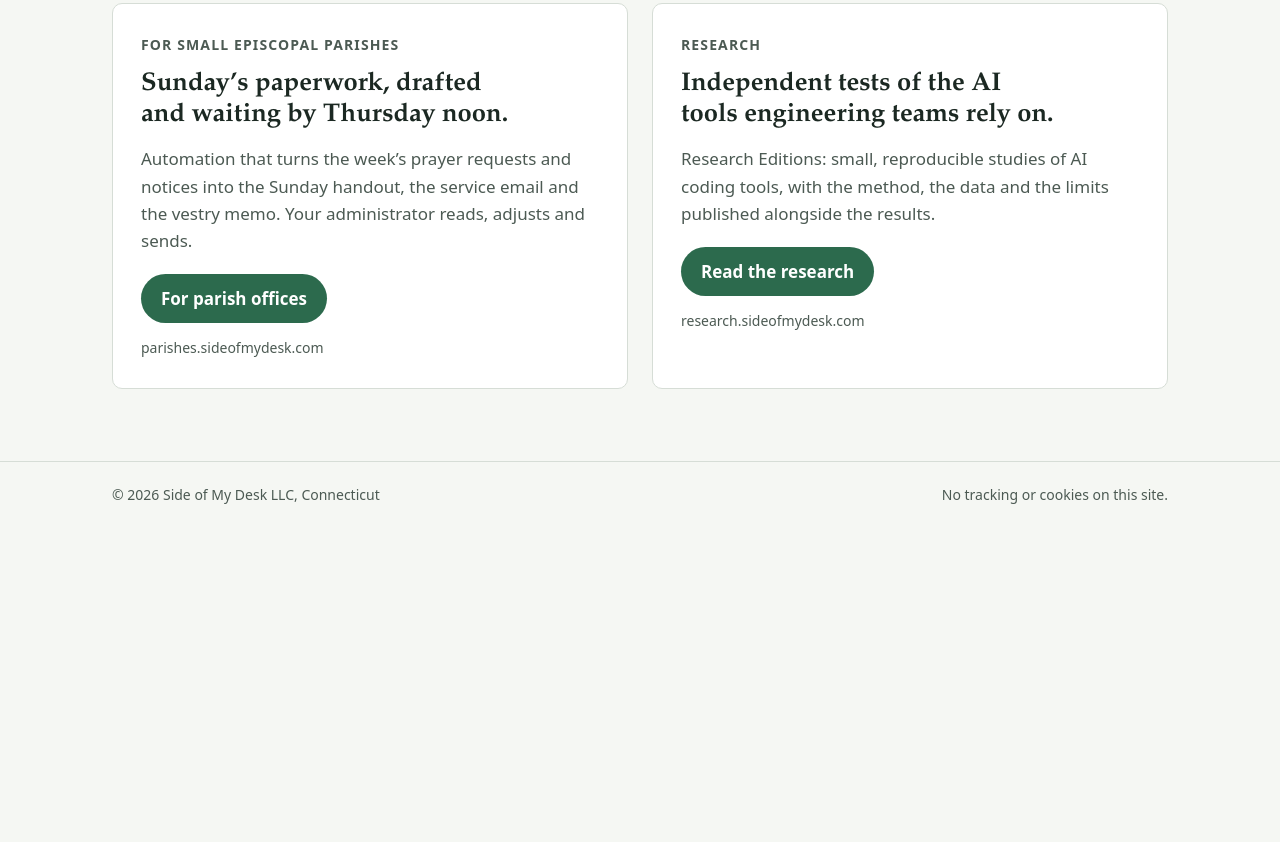
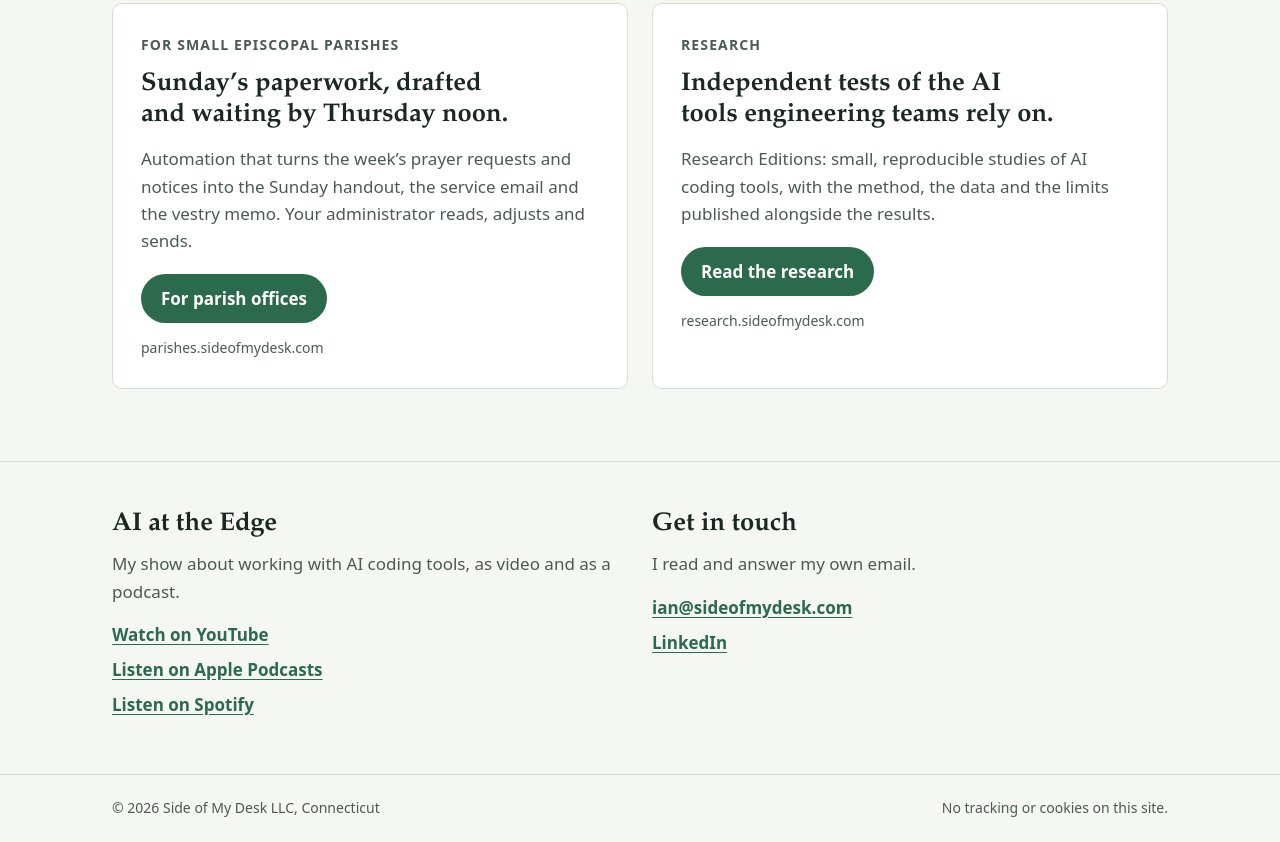
Before and after one commit to ijmichel/sideofmydesk-site, a plain HTML site: page index.html in a window 1280 px wide. Shown: the part 330-1172 px from the top of the page. Before the commit the page ends 858 px from the top, so only its background shows below. Drawn offline with Linux system fonts and the light colour scheme.

Commit message:
Hub: add AI at the Edge links and contact

```diff
--- a/index.html
+++ b/index.html
@@ -96,9 +96,16 @@ main { flex: 1; }
   font-weight: 600; padding: 11px 20px; border-radius: 999px; font-size: var(--step-0);
 }
 .door .addr { font-size: var(--step--1); color: var(--muted); }
+.band { border-top: 1px solid var(--line); }
+.elsewhere { display: grid; gap: 32px 24px; grid-template-columns: repeat(2, minmax(0, 1fr)); padding-block: 48px 56px; }
+.elsewhere .col { display: grid; gap: 10px; align-content: start; }
+.elsewhere p { color: var(--muted); }
+.links { list-style: none; padding: 0; margin: 6px 0 0; display: grid; gap: 8px; }
+.links a { font-weight: 600; }
 @media (max-width: 720px) {
   .doors .wrap { grid-template-columns: 1fr; }
   .intro .wrap { padding-block: 40px 28px; }
+  .elsewhere { grid-template-columns: 1fr; padding-block: 36px 44px; }
 }
 @media (prefers-reduced-motion: reduce) { .door { transition: none; } .door:hover { transform: none; } }
 
@@ -144,6 +151,28 @@ main { flex: 1; }
       </a>
     </div>
   </section>
+
+  <section class="band" aria-labelledby="elsewhere-title">
+    <div class="wrap elsewhere">
+      <div class="col">
+        <h2 id="elsewhere-title">AI at the Edge</h2>
+        <p>My show about working with AI coding tools, as video and as a podcast.</p>
+        <ul class="links">
+          <li><a href="https://www.youtube.com/@aiattheedge">Watch on YouTube</a></li>
+          <li><a href="https://podcasts.apple.com/us/podcast/ai-at-the-edge/id6828177002">Listen on Apple Podcasts</a></li>
+          <li><a href="https://open.spotify.com/show/3SFs5grFs0tdHqyhz9qgxi">Listen on Spotify</a></li>
+        </ul>
+      </div>
+      <div class="col">
+        <h2>Get in touch</h2>
+        <p>I read and answer my own email.</p>
+        <ul class="links">
+          <li><a href="mailto:ian@sideofmydesk.com">ian@sideofmydesk.com</a></li>
+          <li><a href="https://www.linkedin.com/in/ianmichel">LinkedIn</a></li>
+        </ul>
+      </div>
+    </div>
+  </section>
 </main>
 
 <footer class="site-foot">
```
